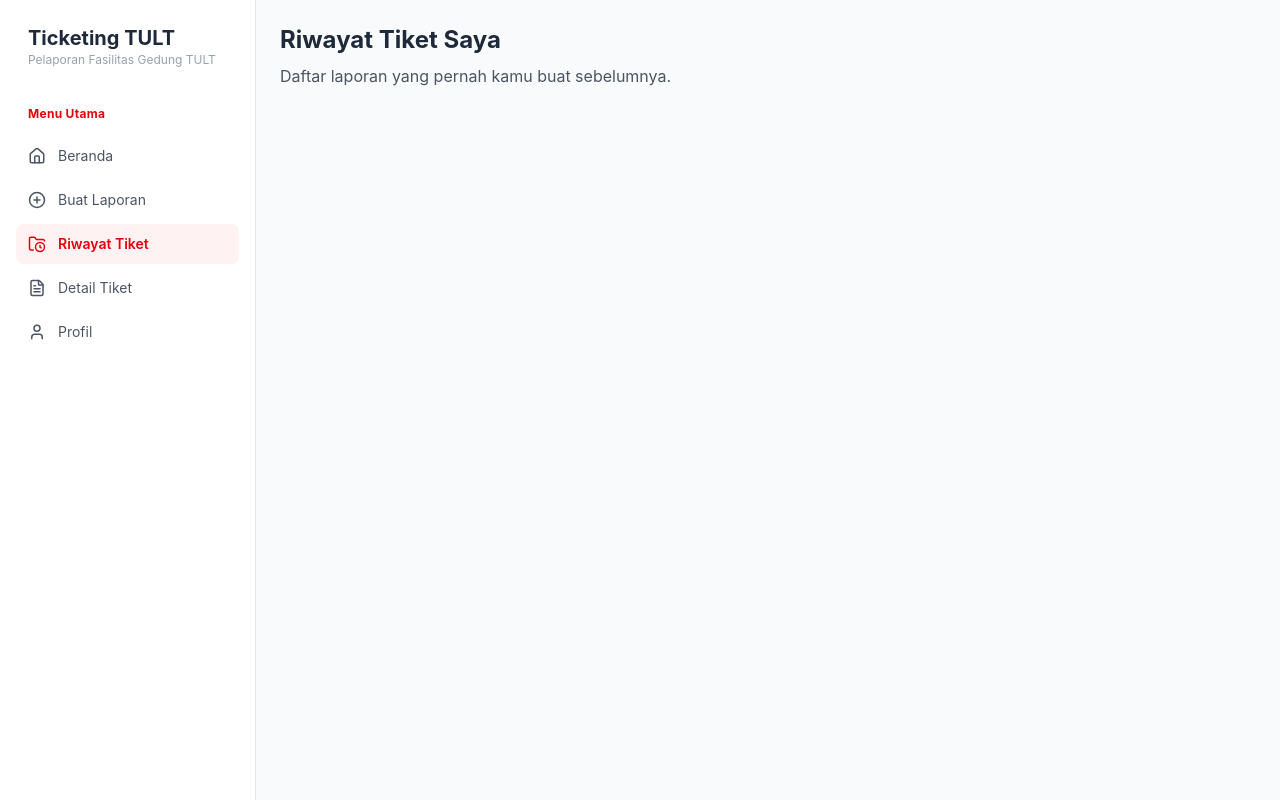
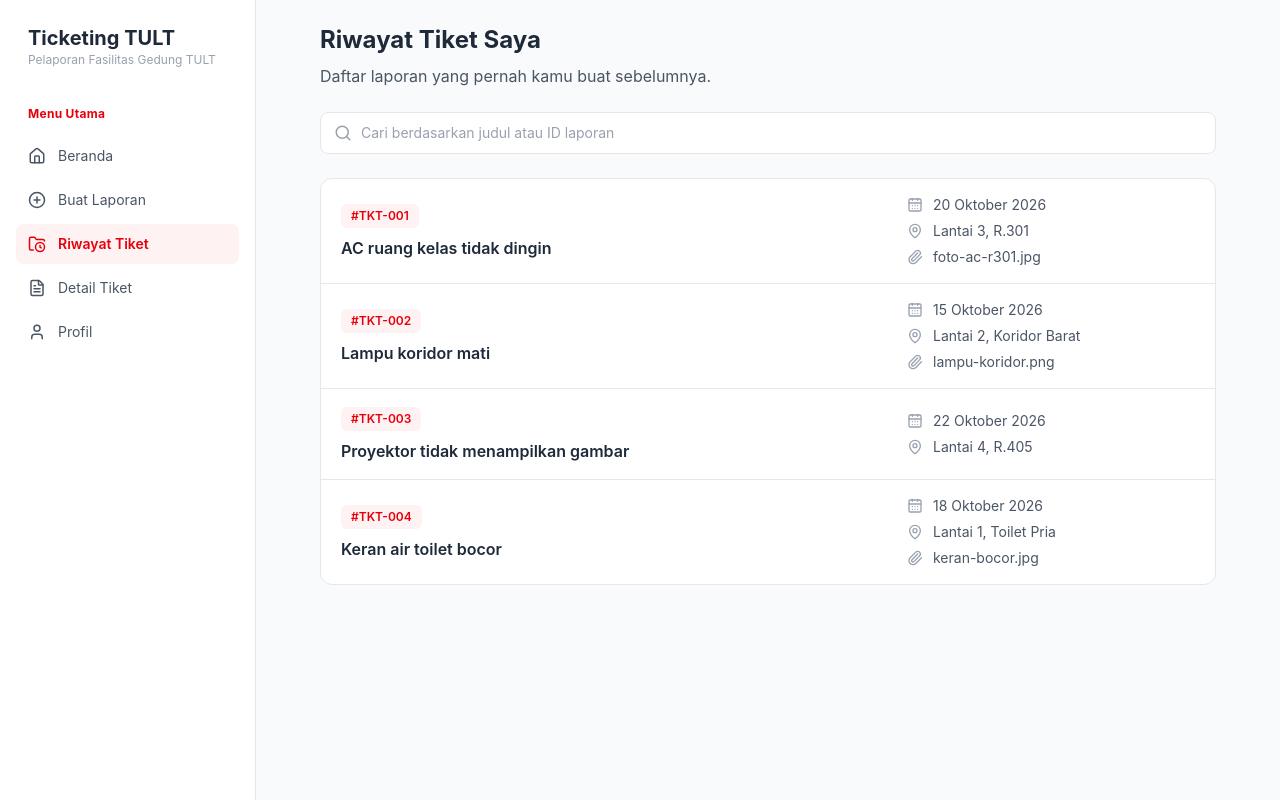
Before and after one commit to Kuzhano/TicketingForTULT, a React (Vite) app: page /history in a window 1280 px wide. Built offline with nearby package versions, Linux system fonts and the light colour scheme.

Commit message:
Add riwayat laporan page

```diff
--- a/src/pages/TicketHistory.jsx
+++ b/src/pages/TicketHistory.jsx
@@ -1,8 +1,129 @@
+import { useState } from 'react';
+import { Link } from 'react-router-dom';
+import { Search, MapPin, CalendarDays, Paperclip } from 'lucide-react';
+
+// Data dummy (sementara, sebelum terhubung ke localStorage/backend)
+const dummyTickets = [
+  {
+    id: 'TKT-001',
+    judul: 'AC ruang kelas tidak dingin',
+    lantai: '3',
+    ruangan: 'R.301',
+    deskripsi: 'AC menyala tetapi tidak mengeluarkan udara dingin.',
+    namaFileBukti: 'foto-ac-r301.jpg',
+    status: 'Diproses',
+    tanggal: '2026-10-20',
+  },
+  {
+    id: 'TKT-002',
+    judul: 'Lampu koridor mati',
+    lantai: '2',
+    ruangan: 'Koridor Barat',
+    deskripsi: 'Dua lampu koridor tidak menyala sejak kemarin.',
+    namaFileBukti: 'lampu-koridor.png',
+    status: 'Selesai',
+    tanggal: '2026-10-15',
+  },
+  {
+    id: 'TKT-003',
+    judul: 'Proyektor tidak menampilkan gambar',
+    lantai: '4',
+    ruangan: 'R.405',
+    deskripsi: 'Proyektor menyala tetapi layar tetap kosong.',
+    namaFileBukti: '',
+    status: 'Menunggu',
+    tanggal: '2026-10-22',
+  },
+  {
+    id: 'TKT-004',
+    judul: 'Keran air toilet bocor',
+    lantai: '1',
+    ruangan: 'Toilet Pria',
+    deskripsi: 'Keran wastafel bocor dan air terus menetes.',
+    namaFileBukti: 'keran-bocor.jpg',
+    status: 'Diproses',
+    tanggal: '2026-10-18',
+  },
+];
+
+function formatTanggal(value) {
+  return new Date(value).toLocaleDateString('id-ID', {
+    day: 'numeric',
+    month: 'long',
+    year: 'numeric',
+  });
+}
+
 export default function TicketHistory() {
+  const [query, setQuery] = useState('');
+
+  const q = query.trim().toLowerCase();
+  const tickets = dummyTickets.filter(
+    (t) => t.judul.toLowerCase().includes(q) || t.id.toLowerCase().includes(q)
+  );
+
   return (
-    <div>
+    <div className="max-w-4xl mx-auto">
       <h2 className="text-2xl font-bold text-gray-800 mb-2">Riwayat Tiket Saya</h2>
-      <p className="text-gray-600">Daftar laporan yang pernah kamu buat sebelumnya.</p>
+      <p className="text-gray-600 mb-6">Daftar laporan yang pernah kamu buat sebelumnya.</p>
+
+      {/* Search bar */}
+      <div className="relative mb-6">
+        <Search
+          size={18}
+          className="absolute left-3.5 top-1/2 -translate-y-1/2 text-gray-400"
+        />
+        <input
+          type="text"
+          value={query}
+          onChange={(e) => setQuery(e.target.value)}
+          placeholder="Cari berdasarkan judul atau ID laporan"
+          className="w-full bg-white border border-gray-200 rounded-lg pl-10 pr-4 py-2.5 text-sm text-gray-800 placeholder:text-gray-400 focus:outline-none focus:ring-2 focus:ring-red-500/30 focus:border-red-500"
+        />
+      </div>
+
+      {/* Daftar laporan */}
+      {tickets.length === 0 ? (
+        <div className="bg-white border border-dashed border-gray-300 rounded-xl px-6 py-12 text-center text-sm text-gray-600">
+          Laporan tidak ditemukan. Coba kata kunci lain.
+        </div>
+      ) : (
+        <div className="bg-white border border-gray-200 rounded-xl divide-y divide-gray-200 overflow-hidden">
+          {tickets.map((t) => (
+            <Link
+              key={t.id}
+              to="/ticket/1"
+              className="flex flex-col md:flex-row md:items-center gap-3 md:gap-6 px-5 py-4 hover:bg-red-50/40 transition-colors"
+            >
+              {/* Judul + ID */}
+              <div className="md:flex-1 min-w-0">
+                <span className="inline-block text-xs font-semibold text-red-600 bg-red-50 px-2.5 py-1 rounded-md mb-2">
+                  #{t.id}
+                </span>
+                <h3 className="text-base font-semibold text-gray-800 break-words">{t.judul}</h3>
+              </div>
+
+              {/* Info */}
+              <div className="flex flex-col gap-1.5 text-sm text-gray-600 md:w-72 shrink-0">
+                <div className="flex items-center gap-2.5">
+                  <CalendarDays size={16} className="text-gray-400 shrink-0" />
+                  <span>{formatTanggal(t.tanggal)}</span>
+                </div>
+                <div className="flex items-center gap-2.5">
+                  <MapPin size={16} className="text-gray-400 shrink-0" />
+                  <span>Lantai {t.lantai}, {t.ruangan}</span>
+                </div>
+                {t.namaFileBukti && (
+                  <div className="flex items-center gap-2.5">
+                    <Paperclip size={16} className="text-gray-400 shrink-0" />
+                    <span className="break-all">{t.namaFileBukti}</span>
+                  </div>
+                )}
+              </div>
+            </Link>
+          ))}
+        </div>
+      )}
     </div>
   );
 }
```
